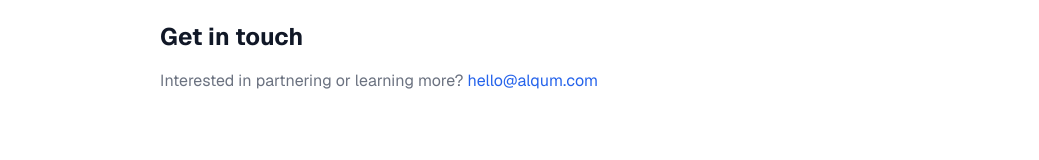
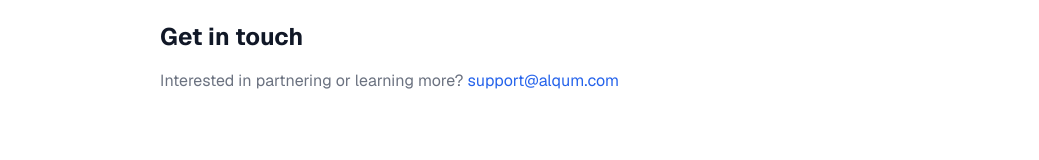
Before and after one commit to Alqum-web/alqum-web, a Next.js app: page /about in a window 1280 px wide. Shown: the part 977-1137 px from the top of the page, without its empty margins (120-1159 px from the left). Built offline with nearby package versions, Linux system fonts and the light colour scheme.

Commit message:
add "support@alqum.com" instead of 'hello@alqum.com'

```diff
--- a/src/app/about/page.tsx
+++ b/src/app/about/page.tsx
@@ -91,10 +91,10 @@ export default function AboutPage() {
         <p className="mt-4 text-muted">
           Interested in partnering or learning more?{" "}
           <a
-            href="mailto:hello@alqum.com"
+            href="mailto:support@alqum.com"
             className="text-primary hover:underline"
           >
-            hello@alqum.com
+            support@alqum.com
           </a>
         </p>
       </section>
--- a/src/app/privacy/page.tsx
+++ b/src/app/privacy/page.tsx
@@ -50,8 +50,8 @@ export default function PrivacyPage() {
           <h2 className="text-lg font-semibold text-foreground">5. Your Rights</h2>
           <p className="mt-2">
             You may request deletion of your data at any time by contacting us at{" "}
-            <a href="mailto:hello@alqum.com" className="text-primary hover:underline">
-              hello@alqum.com
+            <a href="mailto:support@alqum.com" className="text-primary hover:underline">
+              support@alqum.com
             </a>.
           </p>
         </section>
@@ -60,8 +60,8 @@ export default function PrivacyPage() {
           <h2 className="text-lg font-semibold text-foreground">6. Contact</h2>
           <p className="mt-2">
             For questions about this privacy policy, contact us at{" "}
-            <a href="mailto:hello@alqum.com" className="text-primary hover:underline">
-              hello@alqum.com
+            <a href="mailto:support@alqum.com" className="text-primary hover:underline">
+              support@alqum.com
             </a>.
           </p>
         </section>
--- a/src/app/terms/page.tsx
+++ b/src/app/terms/page.tsx
@@ -63,8 +63,8 @@ export default function TermsPage() {
           <h2 className="text-lg font-semibold text-foreground">7. Contact</h2>
           <p className="mt-2">
             For questions about these terms, contact us at{" "}
-            <a href="mailto:hello@alqum.com" className="text-primary hover:underline">
-              hello@alqum.com
+            <a href="mailto:support@alqum.com" className="text-primary hover:underline">
+              support@alqum.com
             </a>.
           </p>
         </section>
--- a/src/components/layout/Footer.tsx
+++ b/src/components/layout/Footer.tsx
@@ -38,7 +38,7 @@ export default function Footer() {
                   </Link>
                 </li>
                 <li>
-                  <a href="mailto:hello@alqum.com" className="text-sm text-muted hover:text-foreground transition-colors">
+                  <a href="mailto:support@alqum.com" className="text-sm text-muted hover:text-foreground transition-colors">
                     Contact
                   </a>
                 </li>
```
